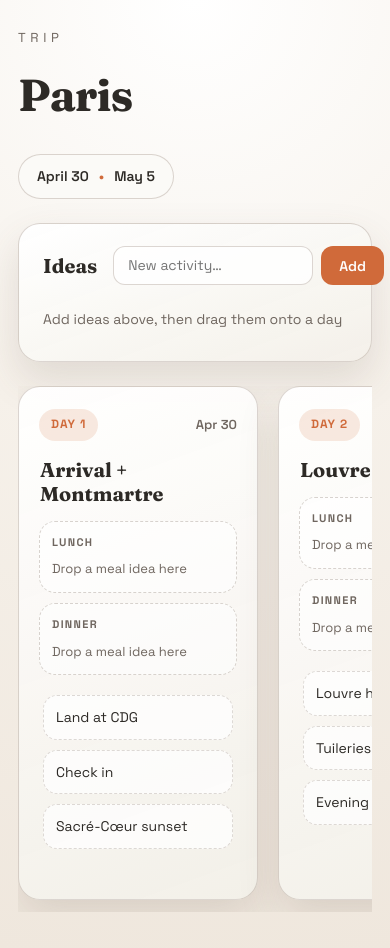
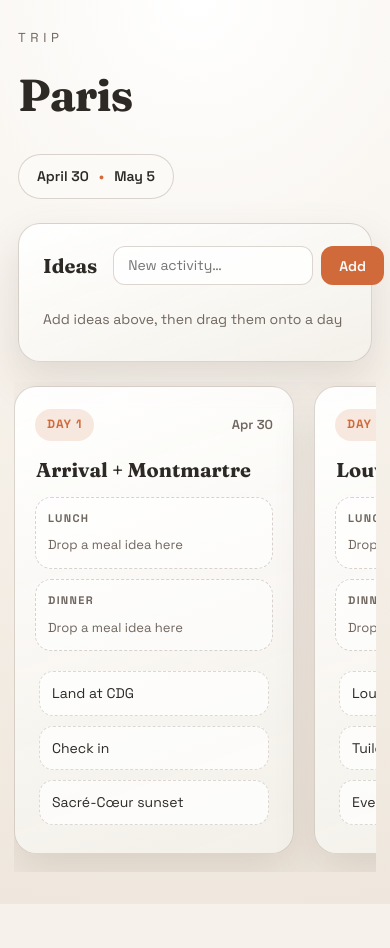
Before and after one commit to prigara/trip-planner, a React (Vite) app: page / in a window 390 px wide. After the commit the page ends 904 px from the top, so only its background shows below. Built offline with nearby package versions, Linux system fonts and the light colour scheme.

Commit message:
style: make day cards horizontally scrollable

```diff
--- a/src/App.css
+++ b/src/App.css
@@ -45,11 +45,17 @@
   display: flex;
   gap: 20px;
   align-items: stretch;
+  overflow-x: auto;
+  overflow-y: hidden;
+  padding: 4px 4px 18px;
+  margin: -4px;
+  scrollbar-gutter: stable;
+  scroll-snap-type: x proximity;
 }
 
 .day-card {
-  flex: 1 1 0;
-  min-width: 220px;
+  flex: 0 0 280px;
+  width: 280px;
   border-radius: 22px;
   padding: 22px 20px 24px;
   background: linear-gradient(160deg, rgba(255, 255, 255, 0.95), rgba(243, 240, 233, 0.92));
@@ -58,6 +64,7 @@
   display: flex;
   flex-direction: column;
   gap: 16px;
+  scroll-snap-align: start;
 }
 
 .day-card h2 {
@@ -394,15 +401,6 @@
     flex-direction: column;
     align-items: flex-start;
   }
-
-  .days {
-    overflow-x: auto;
-    padding-bottom: 12px;
-  }
-
-  .day-card {
-    min-width: 240px;
-  }
 }
 
 @media (max-width: 640px) {
@@ -414,4 +412,9 @@
   .trip-dates {
     font-size: 14px;
   }
+
+  .day-card {
+    flex-basis: min(280px, calc(100vw - 44px));
+    width: min(280px, calc(100vw - 44px));
+  }
 }
```
